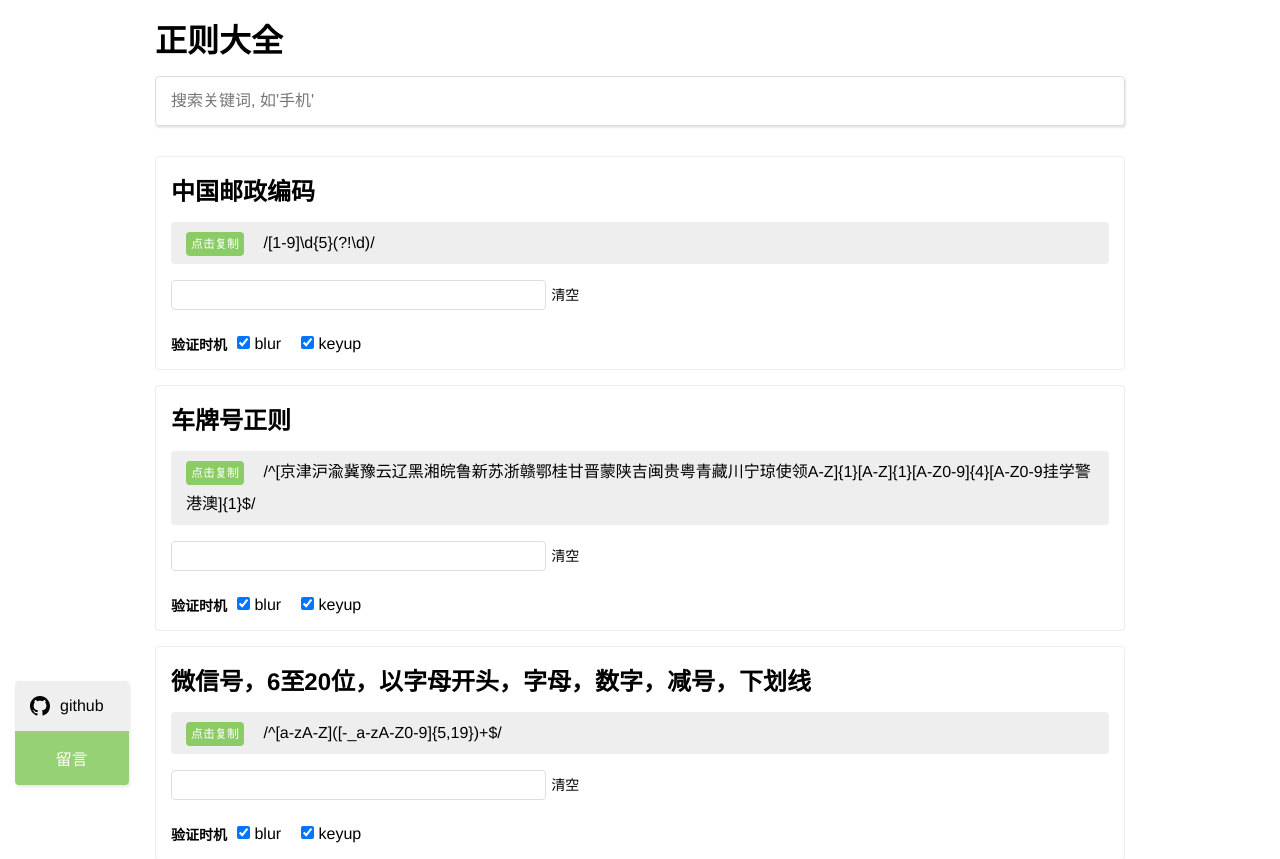
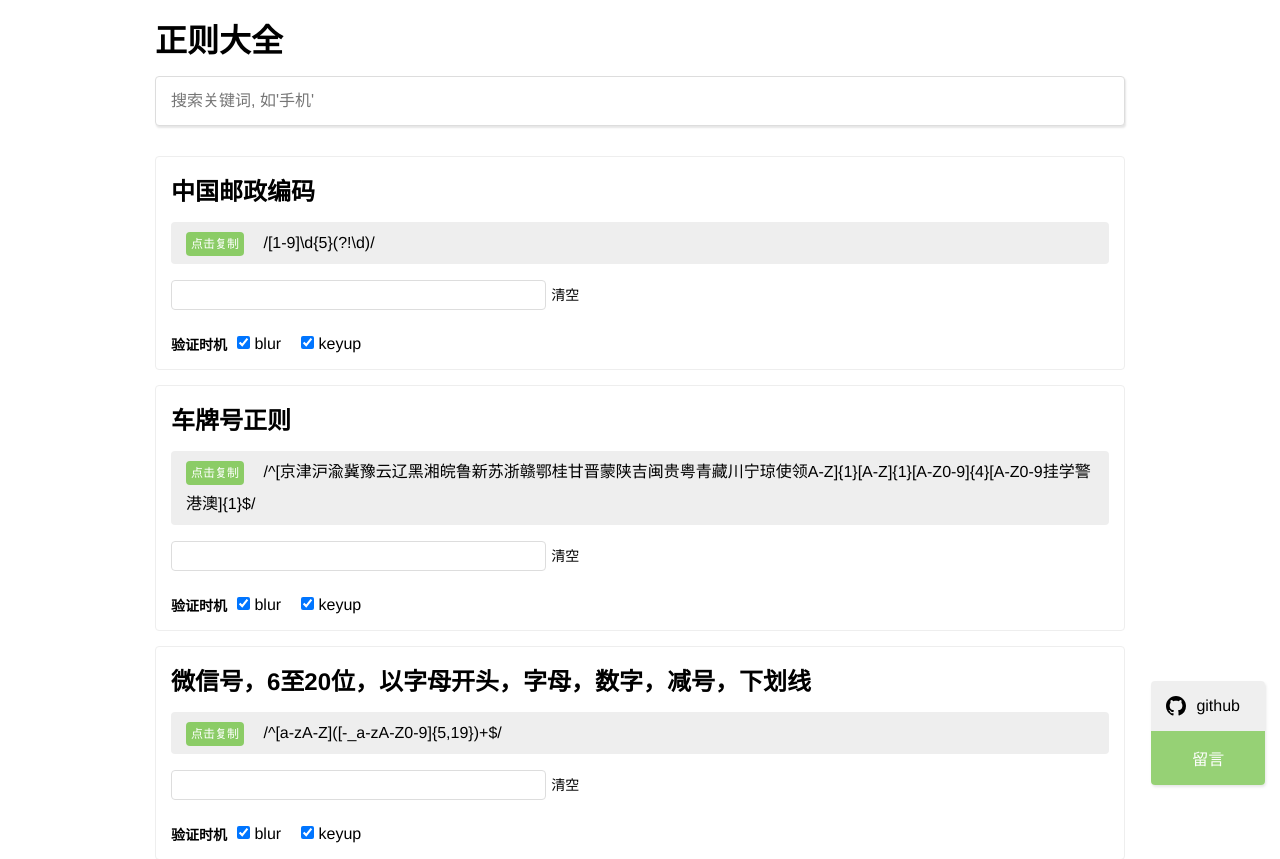
Before and after one commit to Saint-Prince/any-rule, a Vue app: page / in a window 1280 px wide. Shown: the top 859 px of the page. Built offline with nearby package versions, Linux system fonts and the light colour scheme.

Commit message:
fix: 暂时取消autoFoucs

```diff
--- a/package.json
+++ b/package.json
@@ -11,6 +11,7 @@
   "dependencies": {
     "clipboard": "^2.0.4",
     "core-js": "^2.6.5",
+    "lodash": "^4.17.11",
     "node-sass": "^4.12.0",
     "sass-loader": "^7.1.0",
     "vue": "^2.6.10"
--- a/src/App.vue
+++ b/src/App.vue
@@ -81,6 +81,7 @@
 <script>
 import RULES from '@/RULES';
 import ClipboardJS from 'clipboard';
+import throttle from 'lodash/throttle';
 export default {
     name: 'app',
 
@@ -90,6 +91,7 @@ export default {
         Object.freeze(RULES.reverse());
 
         return {
+            timer: null,
             keyword: '',
             rules: RULES,
             list: RULES.map(() => ({
@@ -136,9 +138,17 @@ export default {
             this.$refs.searchInput.select();
         },
 
-        mouseenterHandler(index) {
+        autoFocus(index) {
             this.$refs.input[index].focus();
         },
+
+        mouseenterHandler(index){
+
+        },
+
+        // mouseenterHandler: throttle((index)=>{
+        //    this.$refs.input[index].focus();
+        // },1000).bind(this),
 
         reset(index) {
             this.$nextTick(() => {
@@ -174,14 +184,16 @@ $radius: 4px;
 
 @keyframes shrinkBorder {
     from {
+        transform: translateY(-100%);
     }
     50% {
-        width: 30px;
+        width: 4px;
         opacity: 0.62;
     }
 
     to {
         left: 0;
+        transform: translateY(0);
     }
 }
 main {
@@ -195,7 +207,7 @@ main {
     .fixed {
         position: fixed;
         z-index: 1986;
-        left: 15px;
+        right: 15px;
         bottom: 15px;
         box-shadow: 1px 2px 3px rgba(0, 0, 0, 0.1);
         border-radius: $radius;
@@ -271,7 +283,7 @@ main {
                 border-radius: $radius;
                 border-color: #eee;
                 > .border {
-                    animation: shrinkBorder 1s;
+                    animation: shrinkBorder 0.5s;
                     left: 0;
                 }
             }
```
